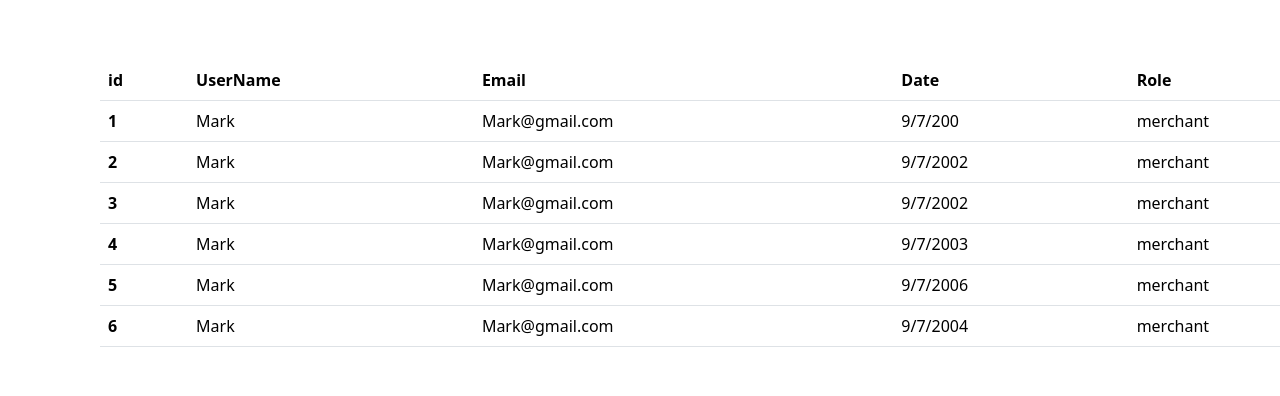
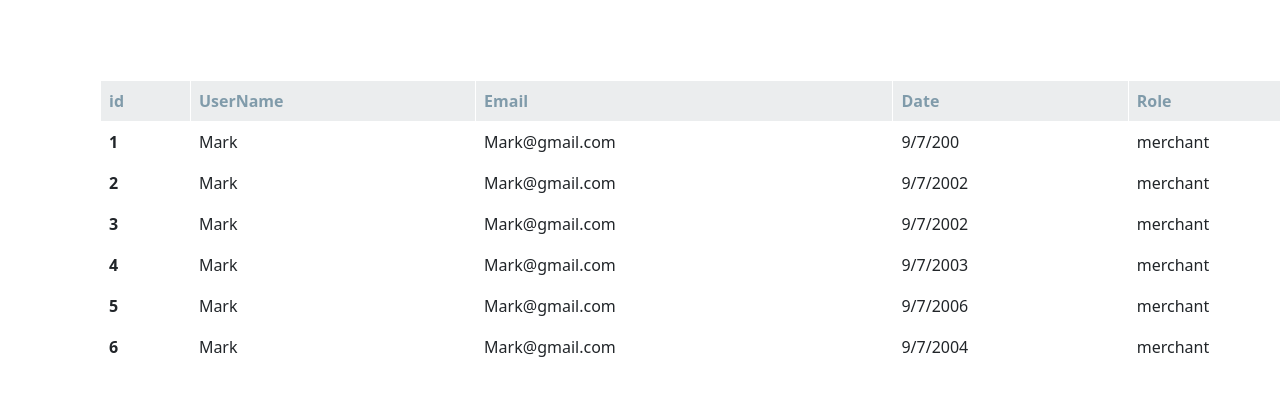
Before and after one commit to Mourtada15/Frontend-Wallet, a React (Vite) app in the folder frontend/: page /table in a window 1280 px wide. Shown: the top 396 px of the page. Built offline with nearby package versions, Linux system fonts and the light colour scheme.

Commit message:
the last version for admin

```diff
--- a/frontend/src/components/Form.jsx
+++ b/frontend/src/components/Form.jsx
@@ -74,7 +74,7 @@ export default function Form() {
 
 
 
-            <MDBBtn size='lg'>Sign up</MDBBtn>
+            <MDBBtn size='lg' className="button">Sign up</MDBBtn>
 
           </MDBCardBody>
         </MDBCard>
--- a/frontend/src/components/Search.jsx
+++ b/frontend/src/components/Search.jsx
@@ -1,10 +1,10 @@
 import React from "react";
-import { MDBCol, MDBIcon } from "mdbreact";
+import { MDBCol} from "mdbreact";
 
 
 export default function Search () {
   return (
-    <MDBCol md="12" className="search-page">
+    <MDBCol md="6" className="search-page">
       <form className="form-inline mt-4 mb-4">
 
 
@@ -14,17 +14,8 @@ export default function Search () {
           placeholder="Search by username or email"
           aria-label="Search"
         />
-        <svg
-          xmlns="http://www.w3.org/2000/svg"
-          width="16"
-          height="16"
-          fill="currentColor"
-          className="bi bi-search"
-          viewBox="0 0 16 16"
-        >
-          <path d="M11.742 10.344a6.5 6.5 0 1 0-1.397 1.398h-.001c.03.04.062.078.098.115l3.85 3.85a1 1 0 0 0 1.415-1.414l-3.85-3.85a1.007 1.007 0 0 0-.115-.1zM12 6.5a5.5 5.5 0 1 1-11 0 5.5 5.5 0 0 1 11 0" />
-        </svg>
-        {/* <i class="fa fa-bell" aria-hidden="true"></i> */}
+
+        <i class="fa fa-bell notification" aria-hidden="true"></i>
       </form>
 
     </MDBCol>
--- a/frontend/src/components/Sidebar.jsx
+++ b/frontend/src/components/Sidebar.jsx
@@ -18,7 +18,7 @@ export default function Sidebar() {
 
   return (
     <div style={{ display: 'flex', height: '100vh', overflow: 'scroll initial' }}>
-      <CDBSidebar textColor="#224FA8" backgroundColor="#B5C4CB">
+      <CDBSidebar textColor="#224FA8" backgroundColor="#ebedee">
         <CDBSidebarHeader prefix={<i className="fa fa-bars fa-large"></i>}>
           <a href="/" className="text-decoration-none" style={{ color: 'inherit' }}>
             PAYPLEX
@@ -28,22 +28,22 @@ export default function Sidebar() {
         <CDBSidebarContent className="sidebar-content">
           <CDBSidebarMenu>
             <NavLink exact to="/" activeClassName="activeClicked">
-              <CDBSidebarMenuItem icon="columns">Dashboard</CDBSidebarMenuItem>
+              <CDBSidebarMenuItem icon="columns"  className="sidebar-menu-item">Dashboard</CDBSidebarMenuItem>
             </NavLink>
             <NavLink exact to="/tables" activeClassName="activeClicked">
-              <CDBSidebarMenuItem icon="table">Transfer</CDBSidebarMenuItem>
+              <CDBSidebarMenuItem icon="table"  className="sidebar-menu-item">Transfer</CDBSidebarMenuItem>
             </NavLink>
             <li>
               <div>
                 <span onClick={toggleUserDropdown} style={{ cursor: 'pointer' }}>
-                <CDBSidebarMenuItem icon="user" style={{  marginRight: '1.5rem' }}>
+                <CDBSidebarMenuItem icon="user" style={{  marginRight: '1.5rem' }}  className="sidebar-menu-item">
                     Users {showUserDropdown ? <i className="fas fa-chevron-up"></i> : <i className="fas fa-chevron-down"></i>}
                   </CDBSidebarMenuItem>
                 </span>
                 {showUserDropdown && (
                   <ul>
                     <NavLink exact to="/sub1" activeClassName="activeClicked">
-                      <CDBSidebarMenuItem>user</CDBSidebarMenuItem>
+                      <CDBSidebarMenuItem >user</CDBSidebarMenuItem>
                     </NavLink>
                     <NavLink exact to="/sub2" activeClassName="activeClicked">
                       <CDBSidebarMenuItem>merchant</CDBSidebarMenuItem>
@@ -56,10 +56,10 @@ export default function Sidebar() {
               </div>
             </li>
             <NavLink exact to="/analytics" activeClassName="activeClicked">
-              <CDBSidebarMenuItem icon="chart-line">Transaction</CDBSidebarMenuItem>
+              <CDBSidebarMenuItem icon="chart-line"  className="sidebar-menu-item">Transaction</CDBSidebarMenuItem>
             </NavLink>
             <NavLink exact to="/hero404" target="_blank" activeClassName="activeClicked">
-              <CDBSidebarMenuItem icon="exclamation-circle">Promotions</CDBSidebarMenuItem>
+              <CDBSidebarMenuItem icon="exclamation-circle" className="sidebar-menu-item">Promotions</CDBSidebarMenuItem>
             </NavLink>
           </CDBSidebarMenu>
         </CDBSidebarContent>
--- a/frontend/src/components/UserTable.jsx
+++ b/frontend/src/components/UserTable.jsx
@@ -2,9 +2,9 @@ import React from "react";
 export default function UserTable() {
   return (
 
-      <table class="table">
-        <thead class="thead-dark">
-          <tr className="dark">
+      <table className="the-table">
+        <thead className="the-thead-dark">
+          <tr className="the-dark">
             <th scope="col">id</th>
             <th scope="col">UserName</th>
             <th scope="col">Email</th>
--- a/frontend/src/components/UsersCard.jsx
+++ b/frontend/src/components/UsersCard.jsx
@@ -14,24 +14,23 @@ export default function Cards() {
           <MDBCardText className="the-cards-text">12,451</MDBCardText>
         </MDBCardBody>
       </MDBCard>
-
-      <MDBCard className="card">
+      <MDBCard className="the-card">
         <MDBCardBody className="the-cards-body">
           <MDBCardTitle className="the-card-titles">
-            <i className="fas fa-store"></i> Merchants
-          </MDBCardTitle>
-          <MDBCardText className="the-cards-text">25,21</MDBCardText>
+            <i className="fas fa-users"></i> Merchants
+          </MDBCardTitle >
+          <MDBCardText className="the-cards-text">2,451</MDBCardText>
+        </MDBCardBody>
+      </MDBCard>
+      <MDBCard className="the-card">
+        <MDBCardBody className="the-cards-body">
+          <MDBCardTitle className="the-card-titles">
+            <i className="fas fa-users"></i> Admins
+          </MDBCardTitle >
+          <MDBCardText className="the-cards-text">51</MDBCardText>
         </MDBCardBody>
       </MDBCard>
 
-      <MDBCard className="card">
-        <MDBCardBody className="the-cards-body">
-          <MDBCardTitle className="the-card-titles">
-            <i className="fas fa-user-shield"></i> Admins
-          </MDBCardTitle>
-          <MDBCardText className="the-cards-text">41</MDBCardText>
-        </MDBCardBody>
-      </MDBCard>
     </div>
 
   );
--- a/frontend/src/pages/AdminDashboard.jsx
+++ b/frontend/src/pages/AdminDashboard.jsx
@@ -5,11 +5,11 @@ import UserCard from "../components/UsersCard";
 import UserTable from "../components/UserTable";
 export default function AdminDashboard() {
   return (
-    <div className="admin" >
+    <div className="admin" md='12'>
       <Sidebar />
 
       <div className="Admin-container">
-      <i class=" notification fa fa-bell" aria-hidden="true" ></i>
+
         <Search />
 
         <UserCard />
--- a/frontend/src/styles.scss
+++ b/frontend/src/styles.scss
@@ -4,6 +4,7 @@ $dark-blue: #273384;
 $light-blue: #809baa;
 $background: #ebeded;
 $button: #ffd700;
+$baby-blue:#ebedee;
 $icon-size: 1em;
 //form scss
 .form-container {
@@ -44,7 +45,7 @@ $icon-size: 1em;
     display: flex;
     align-items: center;
     margin-left: 90px;
-
+  justify-content: space-between;
   }
 
   .form-control {
@@ -59,23 +60,37 @@ $icon-size: 1em;
     color: $dark-blue;
     margin-left: 1rem;
   }
-}
-//admin page
-.admin {
-  display: flex;background-color: #ffd700;
-
-
-.Admin-container {
-  display: flex;
-  flex-direction: column;
   .notification{
     display: flex;
-    justify-content: flex-end;
+justify-content: right;
+// margin-left: 1200px;
     color: $button;
     font-size: 2em;
   }
+
+
 }
+.button{
+  background-color: $button;
+  color: $dark-blue;
+  border: none;
 }
+//admin page
+// .admin {
+
+.admin {
+  display: flex;
+  height: 90vh;
+}
+
+.Admin-container {
+  flex: 0.9;
+  display: flex;
+  flex-direction: column;
+}
+
+
+
 // cards
 
 
@@ -114,10 +129,30 @@ $icon-size: 1em;
 }
 
 // //User table
-.table{
+.the-table {
+  width: 100%;
+  border-collapse: collapse;
   margin-left: 100px;
-  margin-top: 60px;
+    margin-top: 80px;
+
 }
-.dark{
-color:$button !important;
+
+.the-thead-dark {
+  background-color: $baby-blue;
+  color: white;
 }
+
+th, td {
+  border: 1px solid white;
+  padding: 8px;
+  text-align: left;
+}
+
+.the-dark {
+  color:$light-blue !important;
+}
+
+//sidebar
+.sidebar-menu-item i {
+  color:$button;
+}
```
